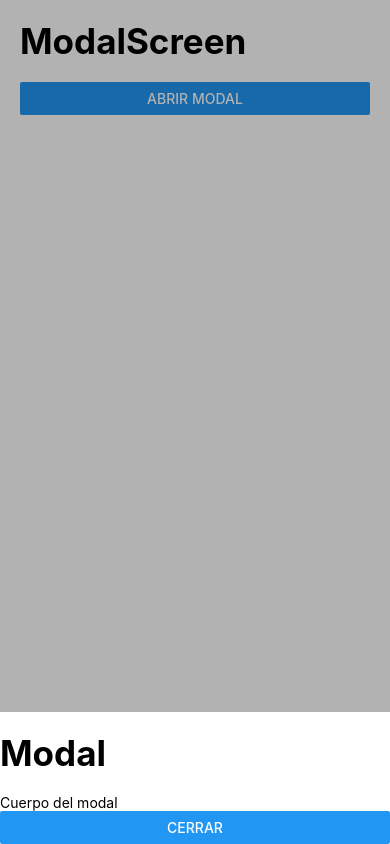
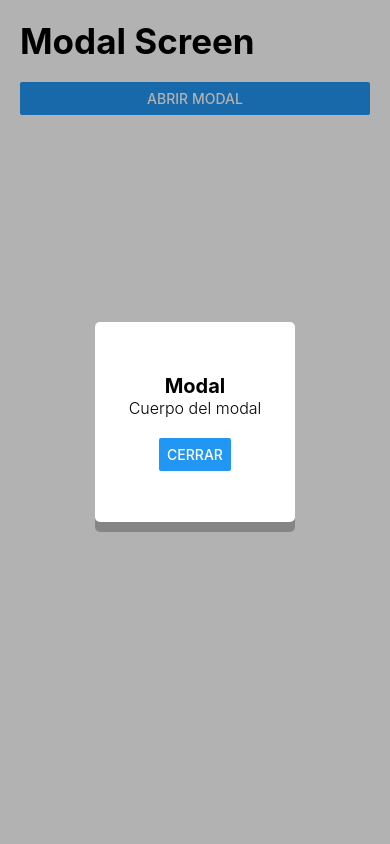
Before and after one commit to Felipe0298/RNComponents, a React Native app: screen /ModalScreen in a window 390 px wide. Both pictures are taken after a click on the button "ABRIR MODAL". Built offline with nearby package versions, Linux system fonts and the light colour scheme.

Commit message:
215. Personalizar el modal

```diff
--- a/src/screen/ModalScreen.tsx
+++ b/src/screen/ModalScreen.tsx
@@ -1,37 +1,64 @@
-import React, { useState } from 'react';
-import {Button, StyleSheet, Text, View} from 'react-native';
+import React, { useState } from 'react'
+import { Button, Modal, Text, View } from 'react-native'
+import { HeaderTitle } from '../components/HeaderTitle';
 import { styles } from '../theme/appTheme';
-import { HeaderTitle } from '../components/HeaderTitle';
-import { Modal } from 'react-native';
 
 export const ModalScreen = () => {
 
-    const [isVisible, setIsVisible] = useState(false)
+    const [isVisible, setIsVisible] = useState(false);
 
     return (
-        <View style={styles.globalMargin}>
-            <HeaderTitle title='ModalScreen'/>
+        <View style={ styles.globalMargin }>
+            <HeaderTitle title="Modal Screen" />
 
-            <Button title='Abrir modal' onPress={()=> setIsVisible(true)}/>
+            <Button
+                title="Abrir modal"
+                onPress={ () => setIsVisible(true) }
+            />
 
             <Modal
-                animationType='slide'
-                visible={isVisible}
-                transparent={true}
+                animationType="fade"
+                visible={ isVisible }
+                transparent={ true }
             >
-                                {/* Background negro */}
-                <View style={{flex:1 /* width:100, height:100 */, backgroundColor:"rgba(0,0,0,0.3)"}}/>
 
-                                {/* Contenido del modal */}
-                <View
-                style={{backgroundColor:"white"}}>
-                    <HeaderTitle title='Modal'/>
-                    <Text>Cuerpo del modal</Text>
-                    <Button title='Cerrar'
-                    onPress={()=> setIsVisible(false)}/>
+                {/* Background negro */}
+                <View style={{
+                    flex: 1,
+                    backgroundColor: 'rgba(0,0,0,0.3)',
+                    justifyContent: 'center',
+                    alignItems: 'center'
+                }}>
+
+                    {/* Contenido del modal */}
+                    <View style={{
+                        width: 200,
+                        height: 200,
+                        backgroundColor: 'white',
+                        justifyContent: 'center',
+                        alignItems: 'center',
+                        shadowOffset: {
+                            width: 0,
+                            height: 10
+                        },
+                        shadowOpacity: 0.25,
+                        elevation: 10,
+                        borderRadius: 5
+                    }}>
+                        <Text style={{ fontSize: 20, fontWeight: 'bold' }}>Modal</Text>
+                        <Text style={{ fontSize: 16, fontWeight: '300', marginBottom: 20 }}>Cuerpo del modal</Text>
+                        <Button
+                            title="Cerrar"
+                            onPress={ () => setIsVisible(false) }
+                        />
+                    </View>
+
+
                 </View>
 
             </Modal>
+
+
         </View>
-    );
+    )
 }
```
